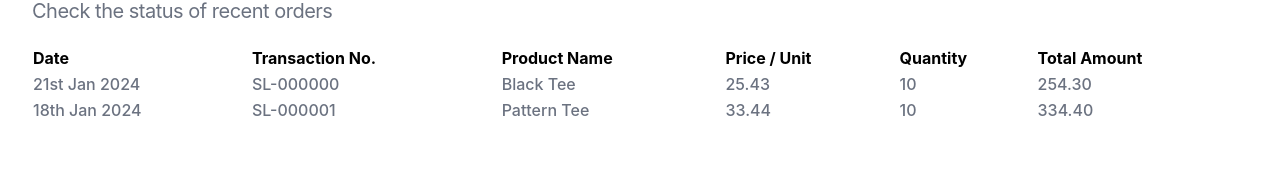
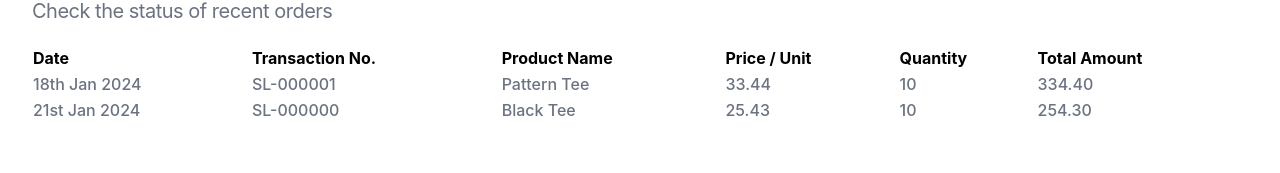
Before and after one commit to KC900201/bukku_coding_challennge, a React (Vite) app: page / in a window 1280 px wide. Both pictures are taken after a click on the link "Sales History". Shown: the part 318-491 px from the top of the page. Built offline with nearby package versions, Linux system fonts and the light colour scheme; what tailgrids would draw is missing.

Commit message:
sort transaction history

```diff
--- a/src/components/molecules/UI/TransactionCartPageTemplate.tsx
+++ b/src/components/molecules/UI/TransactionCartPageTemplate.tsx
@@ -6,7 +6,11 @@ import {
   MinusCircleIcon,
 } from '@heroicons/react/24/outline'
 
-import { ProductType } from '../../helpers/products'
+import {
+  type ProductType,
+  type TransactionHistoryType,
+  transactionHistory,
+} from '../../helpers'
 import { calculateWACSalesPrice } from '../../hooks'
 
 export interface TransactionPageInterface {
@@ -29,9 +33,23 @@ function TransactionCartPageTemplate({
 
   // confirm checkout
   const confirmCheckout = () => {
+    const transactionCode = isMerchant ? 'PC-' : 'SL-'
     if (quantity <= 0) {
       window.alert('Please input the correct amount.')
     } else {
+      const newTransactionRecord: TransactionHistoryType = {
+        id: transactionHistory[transactionHistory.length - 1].id + 1,
+        date: new Date(),
+        transactionID: `${transactionCode}000003`,
+        productID: product.id,
+        merchantPrice: product.price,
+        salesPrice: selectedPrice,
+        quantity: quantity,
+        isMerchantSales: isMerchant,
+      }
+
+      transactionHistory.push(newTransactionRecord)
+
       setOpen(false)
       window.alert('Your order has been confirmed and is now being processed.')
     }
--- a/src/components/molecules/UI/TransactionListPageTemplate.tsx
+++ b/src/components/molecules/UI/TransactionListPageTemplate.tsx
@@ -1,5 +1,6 @@
 import { format as formatDate } from 'date-fns'
 import { TransactionHistoryType, products } from '../../helpers'
+import { useEffect, useState } from 'react'
 
 const TdStyle = {
   ThStyle: `border-none text-base`,
@@ -13,6 +14,16 @@ function TransactionListPageTemplate({
   transactionHistory: TransactionHistoryType[]
   isMerchant: boolean
 }) {
+  const [sortedTransactionHistory, setSortedTransactionHistory] = useState<
+    TransactionHistoryType[]
+  >(transactionHistory.sort((a, b) => a.date.getTime() - b.date.getTime()))
+
+  useEffect(() => {
+    setSortedTransactionHistory(
+      transactionHistory.sort((a, b) => a.date.getTime() - b.date.getTime())
+    )
+  }, [transactionHistory, isMerchant])
+
   return (
     <section className="bg-white">
       <div
@@ -44,7 +55,7 @@ function TransactionListPageTemplate({
                 </tr>
               </thead>
               <tbody className="text-left bg-white font-medium">
-                {transactionHistory.map(
+                {sortedTransactionHistory.map(
                   (transHistoryItem: TransactionHistoryType) => {
                     const totalAmount = transHistoryItem.isMerchantSales
                       ? transHistoryItem.merchantPrice *
```
